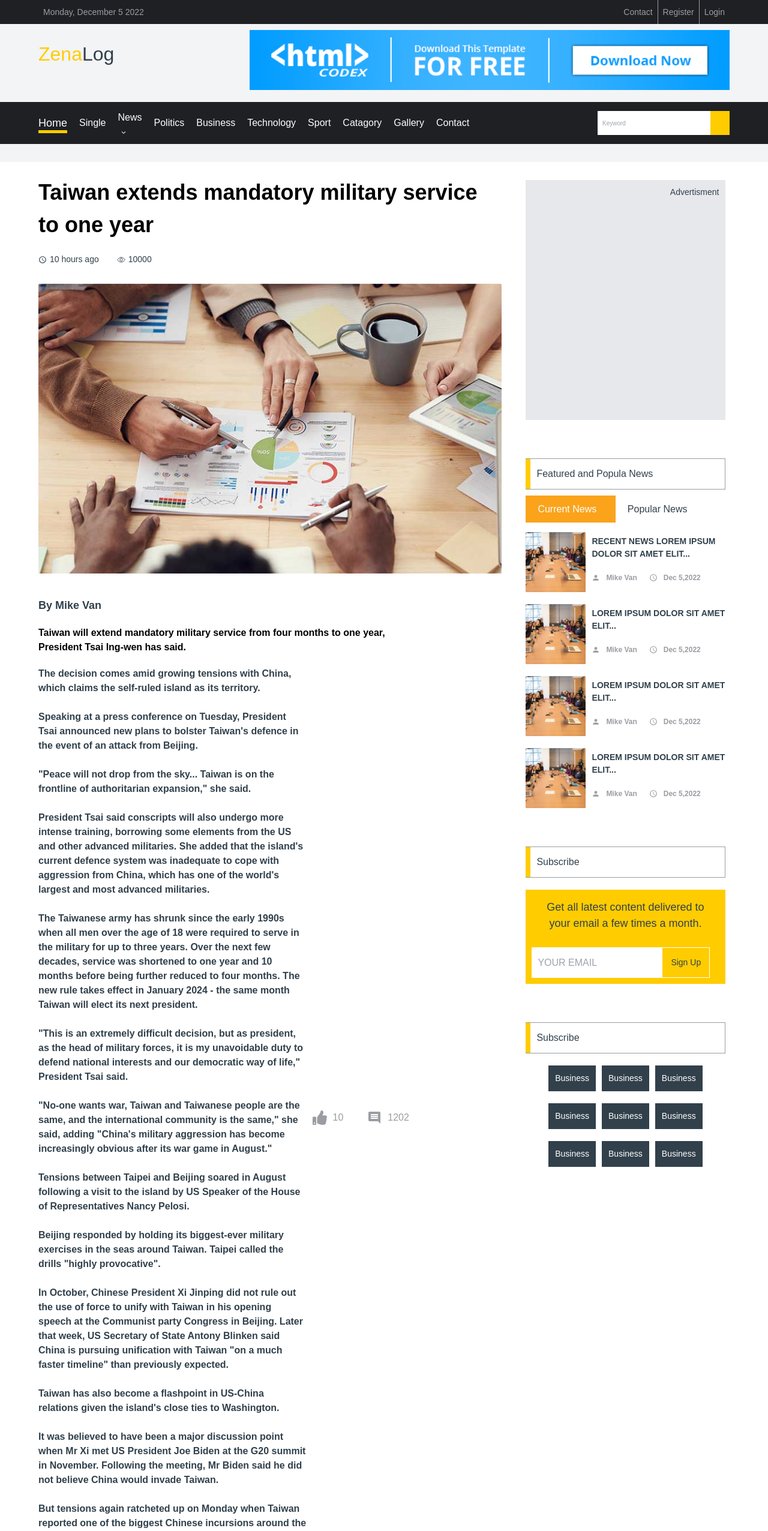
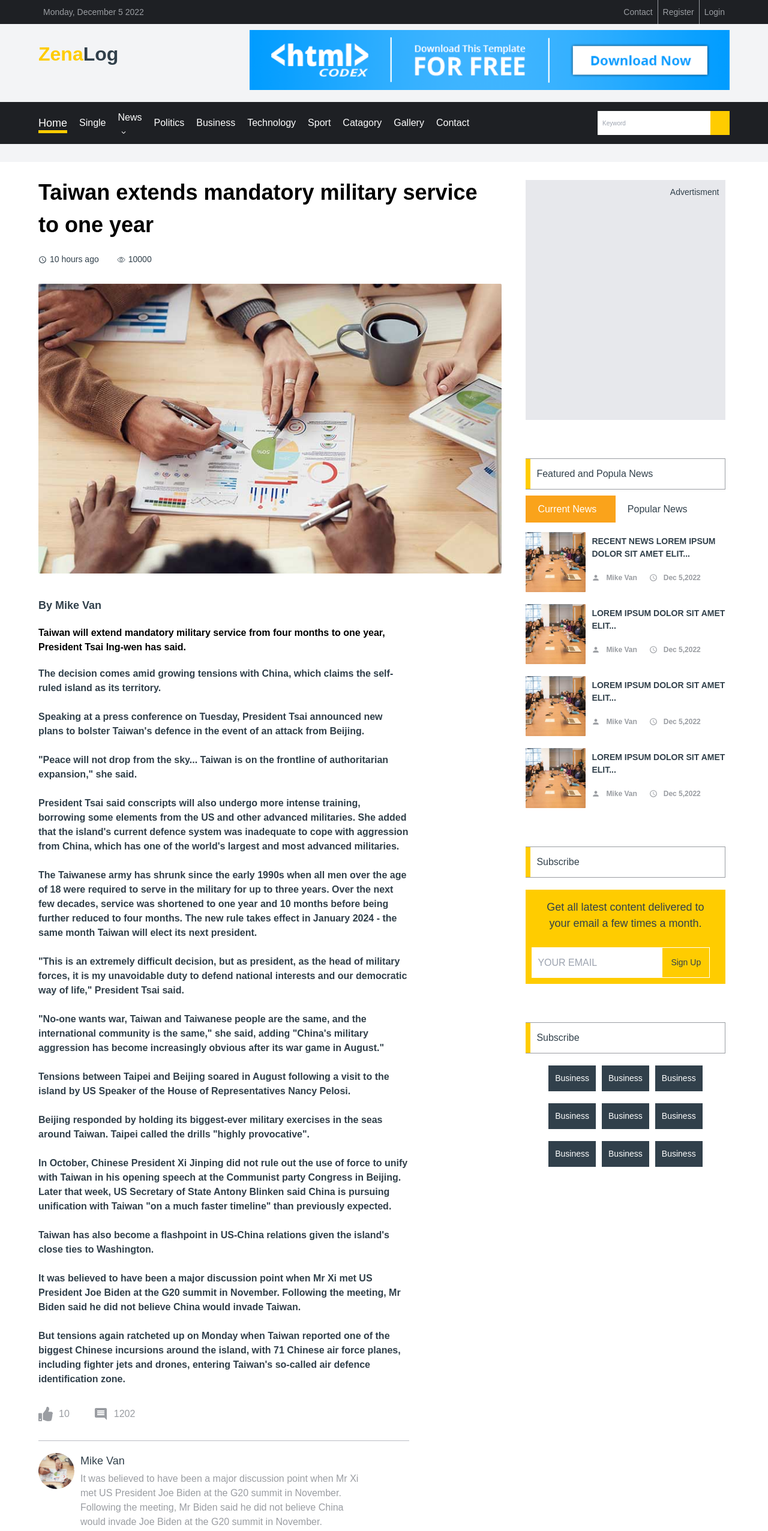
Before and after one commit to Sagni-prog/News-website, a React (Create React App) app: page /post in a window 1280 px wide. Shown: the top 2552 px of the page at 60% size. Built offline with nearby package versions, Linux system fonts and the light colour scheme.

Commit message:
top adds modified

```diff
--- a/src/components/HomePage/Nav/Nav.js
+++ b/src/components/HomePage/Nav/Nav.js
@@ -31,7 +31,8 @@ const Nav = () => {
              <ul className='h-100 flex align-center justify-between gap-2'>
               <li className='logo-disp'>
                 <div className=' h-100 flex align-center '>
-                   <Link  to = '/' className='link font-32 font-montserrat'>
+
+                   <Link to = '/' className='link font-32 font-montserrat cursor-pointer'>
                      <span className='color-yellow'>
                             Zena
                      </span>
--- a/src/components/HomePage/SinglePost/SinglePost.js
+++ b/src/components/HomePage/SinglePost/SinglePost.js
@@ -80,7 +80,7 @@ const SinglePost = () => {
                       <h4 className='font-montserrat font-weight-700 color-black font-16'>Taiwan will extend mandatory military service from four months to one year, President Tsai Ing-wen has said.</h4>
                   </div>
 
-                  <div className='title w-80 border-bottom'>
+                  <div className='title w-80 border-bottom flex flex-col'>
                       <p className='font-montserrat color-dark font-weight font-16 line-height-1-5 '>
                         The decision comes amid growing tensions with China, which claims the self-ruled island as its territory.<br/><br/>
                         Speaking at a press conference on Tuesday, President Tsai announced new plans to bolster Taiwan's defence in the event of an attack from Beijing.<br/><br/>
@@ -97,7 +97,7 @@ const SinglePost = () => {
                         But tensions again ratcheted up on Monday when Taiwan reported one of the biggest Chinese incursions around the island, with 71 Chinese air force planes, including fighter jets and drones, entering Taiwan's so-called air defence identification zone.<br/><br/>
                      </p>
 
-                     <div className='flex gap-4 mb-md'>
+                     <div className='flex w-100 gap-4 mb-md'>
                         <div className='flex align-center gap-1'>
                             <FaThumbsUp className='font-24 color-light-gray' />
                             <p className='font-montserrat font-16 color-light-gray'>10</p>
--- a/src/components/HomePage/ads/Adds.js
+++ b/src/components/HomePage/ads/Adds.js
@@ -6,14 +6,14 @@ const Adds = () => {
   return (
     <div className='resp-add container h-8 flex justify-between gap-2  mb-sm'>
         <div className='logo h-100 flex align-center '>
-             <h1 className='font-32 font-montserrat'>
+              <Link to='/' className='link font-32 font-montserrat font-weight-700'>
                 <span className='color-yellow'>
                     Zena
                 </span>
                 <span className='color-dark'>
                     Log
                 </span>
-             </h1>
+                </Link>
         </div>
 
         <div className='ad'>
--- a/src/components/HomePage/related-posts/RelatedPost.js
+++ b/src/components/HomePage/related-posts/RelatedPost.js
@@ -67,28 +67,6 @@ const RelatedPost = () => {
         }
     }
 
-    const data = [
-        {
-          'title': "Web development",
-          'photo': meter1
-        },
-        {
-          'title': "Web development",
-          'photo': meter1
-        },
-        {
-          'title': "Web development",
-          'photo': meter1
-        },
-        {
-          'title': "Web development",
-          'photo': meter1
-        },
-        {
-          'title': "Web development",
-          'photo': meter1
-        },
-];
 
 
     const responsive = {
@@ -128,7 +106,7 @@ const RelatedPost = () => {
 
           {
                 RelatedData.map((data,index) => (
-                    <div key={index} className={`related-card flex flex-col bg-white card-related position-relative mr-lt`}>
+                    <div key={index} className={`related-card flex flex-col bg-white card-related position-relative mr-sm`}>
                           <div className='gallery-bottom-img-container  position-relative'>
                                 <img src = {data.path} alt = ''/>
                             </div>
```
